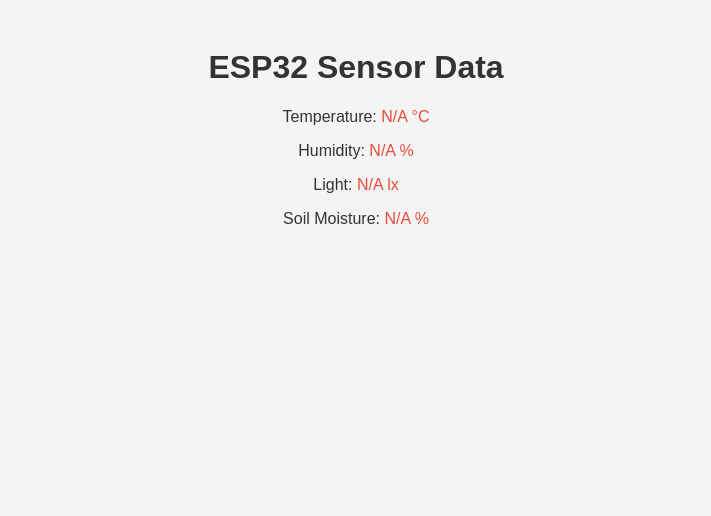
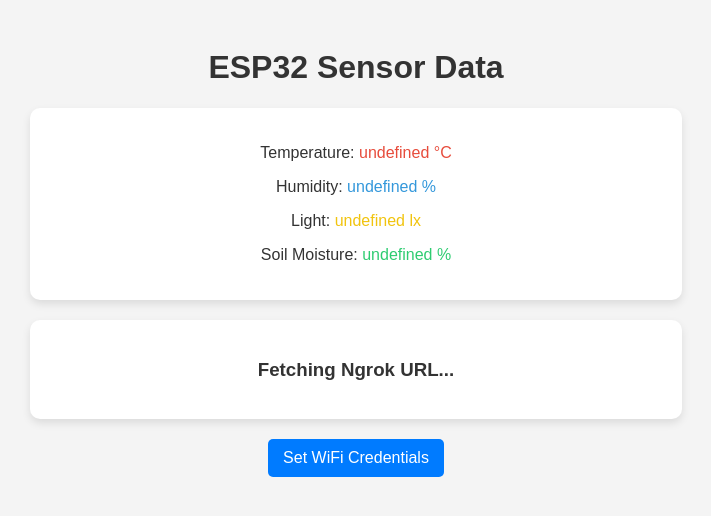
Before and after one commit to oasb16/green-house-optimizer, a Flask app: page / in a window 1280 px wide. Shown: the top 516 px of the page, without its empty margins (284-995 px from the left). Run offline with Flask 3, Linux system fonts and the light colour scheme; data that the repository does not hold is empty.

Commit message:
Initial v1

```diff
--- a/app.py
+++ b/app.py
@@ -2,7 +2,8 @@ import os
 import logging
 import requests
 import re
-from flask import Flask, render_template, jsonify
+import subprocess
+from flask import Flask, render_template, jsonify, request
 from bs4 import BeautifulSoup
 
 # Logging setup
@@ -12,19 +13,50 @@ logger = logging.getLogger(__name__)
 # Flask app setup
 app = Flask(__name__)
 
-# Use the Ngrok URL instead of the local IP
-ESP32_URL = "https://63e8-2601-645-4500-9d0-59ca-7ccc-9141-75fc.ngrok-free.app/"
+# Store ESP32 local IP
+ESP32_IP = ""
+NGROK_URL = ""
+
+def start_ngrok():
+    """Starts Ngrok and retrieves the public URL."""
+    global NGROK_URL
+    logger.info("Starting Ngrok...")
+
+    # Kill any existing Ngrok processes
+    os.system("pkill -f ngrok")
+
+    # Start Ngrok and capture the public URL
+    process = subprocess.Popen(["ngrok", "http", "5000"], stdout=subprocess.PIPE)
+
+    try:
+        response = requests.get("http://127.0.0.1:4040/api/tunnels")
+        if response.status_code == 200:
+            NGROK_URL = response.json()["tunnels"][0]["public_url"]
+            logger.info(f"✅ Ngrok started at: {NGROK_URL}")
+    except requests.exceptions.RequestException as e:
+        logger.error(f"❌ Error starting Ngrok: {e}")
+
+@app.route("/register-ip", methods=["POST"])
+def register_esp32():
+    """Registers ESP32's local IP and starts Ngrok."""
+    global ESP32_IP
+    data = request.json
+    ESP32_IP = data.get("esp32_ip")
+
+    if ESP32_IP:
+        start_ngrok()
+        return jsonify({"status": "success", "ngrok_url": NGROK_URL})
+    else:
+        return jsonify({"status": "error", "message": "Invalid ESP32 IP"}), 400
 
 def fetch_sensor_data():
-    """Fetch sensor data from ESP32 and extract values robustly using regex."""
+    """Fetch sensor data from ESP32 using Ngrok URL and extract values."""
     try:
-        response = requests.get(ESP32_URL, timeout=5)
-        response.raise_for_status()
+        response = requests.get(NGROK_URL, timeout=5) if NGROK_URL else None
+        if response is None or response.status_code != 200:
+            raise requests.exceptions.RequestException("Ngrok URL unavailable or not responding")
 
-        # Parse the HTML response
         soup = BeautifulSoup(response.text, "html.parser")
-
-        # Extract sensor values using regex
         data_text = soup.get_text()
 
         sensor_data = {
@@ -44,7 +76,6 @@ def fetch_sensor_data():
         logger.error(f"❌ Parsing error: {e}")
         return {"error": "Failed to parse data"}
 
-
 @app.route("/")
 def index():
     return render_template("index.html")
--- a/static/script.js
+++ b/static/script.js
@@ -12,9 +12,33 @@ document.addEventListener("DOMContentLoaded", function () {
             .catch(error => console.error("❌ Fetch error:", error));
     }
 
-    // Fetch new data every 2 seconds
+    function fetchNgrokUrl() {
+        fetch("/register-ip")
+            .then(response => response.json())
+            .then(data => {
+                if (data.status === "success") {
+                    document.getElementById("ngrokURL").textContent = "Ngrok URL: " + data.ngrok_url;
+                }
+            })
+            .catch(error => console.error("❌ Error fetching Ngrok URL:", error));
+    }
+
+    document.getElementById("sendSSID").addEventListener("click", function () {
+        let ssid = prompt("Enter Wi-Fi SSID:");
+        let password = prompt("Enter Wi-Fi Password:");
+        fetch("/register-ip", {
+            method: "POST",
+            headers: { "Content-Type": "application/json" },
+            body: JSON.stringify({ ssid: ssid, password: password })
+        })
+        .then(response => response.json())
+        .then(data => {
+            alert("SSID Sent! " + data.message);
+        })
+        .catch(error => alert("❌ Error sending SSID"));
+    });
+
     setInterval(fetchData, 2000);
-
-    // Initial fetch
     fetchData();
+    fetchNgrokUrl();
 });
--- a/static/style.css
+++ b/static/style.css
@@ -35,31 +35,23 @@ body {
 }
 
 #humData {
-    color: #E74C3C; /* Blue for humidity */
+    color: #3498DB; /* Blue for humidity */
 }
 
 #lightData {
-    color: #E74C3C; /* Yellow for light */
+    color: #F1C40F; /* Yellow for light */
 }
 
 #moistureData {
-    color: #E74C3C; /* Green for soil moisture */
+    color: #2ECC71; /* Green for soil moisture */
 }
 
-/* Input Form */
+/* Form Container */
 .form-container {
     margin-top: 20px;
 }
 
-input[type="text"] {
-    padding: 8px;
-    width: 150px;
-    border: 1px solid #ccc;
-    border-radius: 5px;
-    margin-right: 10px;
-    font-size: 16px;
-}
-
+/* Button Styling */
 button {
     background: #007BFF;
     color: white;
@@ -80,8 +72,4 @@ button:hover {
     .card {
         width: 80%;
     }
-
-    input[type="text"] {
-        width: 120px;
-    }
 }
--- a/templates/index.html
+++ b/templates/index.html
@@ -6,11 +6,23 @@
     <title>ESP32 Sensor Data</title>
     <script src="{{ url_for('static', filename='script.js') }}"></script>
     <link rel="stylesheet" href="{{ url_for('static', filename='style.css') }}">
+</head>
 <body>
     <h1>ESP32 Sensor Data</h1>
-    <p>Temperature: <span id="tempData">Loading...</span></p>
-    <p>Humidity: <span id="humData">Loading...</span></p>
-    <p>Light: <span id="lightData">Loading...</span></p>
-    <p>Soil Moisture: <span id="moistureData">Loading...</span></p>
+
+    <div class="card">
+        <p>Temperature: <span id="tempData">Loading...</span></p>
+        <p>Humidity: <span id="humData">Loading...</span></p>
+        <p>Light: <span id="lightData">Loading...</span></p>
+        <p>Soil Moisture: <span id="moistureData">Loading...</span></p>
+    </div>
+
+    <div class="card">
+        <h3 id="ngrokURL">Fetching Ngrok URL...</h3>
+    </div>
+
+    <div class="form-container">
+        <button id="sendSSID">Set WiFi Credentials</button>
+    </div>
 </body>
 </html>
```
